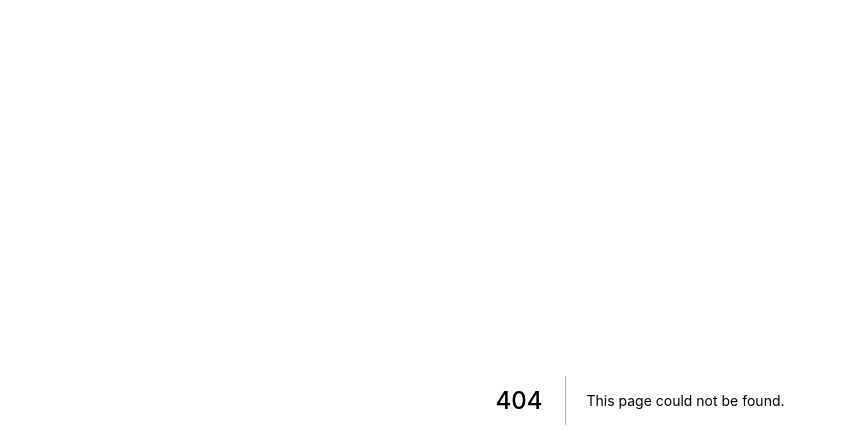
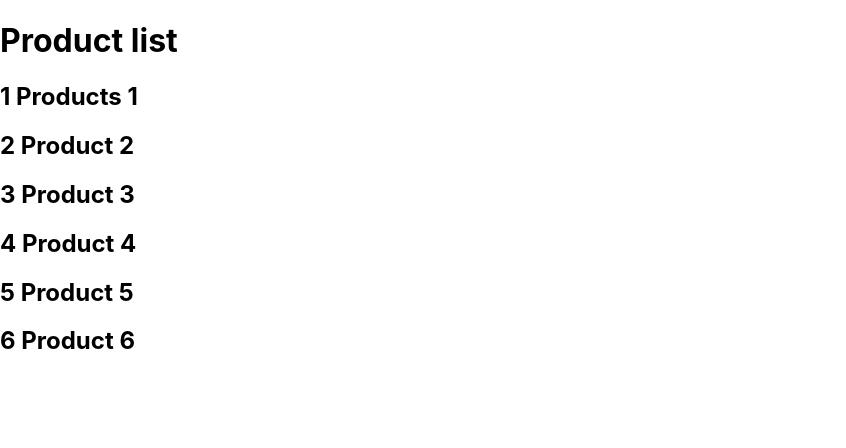
Before and after one commit to Sumit45doc/Nextjstut, a Next.js app: page /products in a window 1280 px wide. Before the commit this address had no page. Shown: the top 448 px of the page, without its empty margins (0-846 px from the left). Built offline with nearby package versions, Linux system fonts and the light colour scheme; data requests are answered from the project's data file.

Commit message:
ISR increamental static regeneration
IF we update backend it will not automatically SG occur in nextjs.So nextjs will ISR alway at given period of time to regenerate all static generation files

```diff
--- /dev/null
+++ b/db.json
@@ -0,0 +1,41 @@
+{
+  "product": [
+    {
+      "id": 1,
+      "title": "Products 1",
+      "price": 1001,
+      "description": "Desc 1"
+    },
+    {
+      "id": 2,
+      "title": "Product 2",
+      "price": 20,
+      "description": "Desc 2"
+    },
+    {
+      "id": 3,
+      "title": "Product 3",
+      "price": 300,
+      "description": "Desc 3"
+    },
+    {
+      "id": 4,
+      "title": "Product 4",
+      "price": 400,
+      "description": "Desc 4"
+    },
+    {
+      "id": 5,
+      "title": "Product 5",
+      "price": 500,
+      "description": "Desc 5"
+    },
+    {
+      "id": 6,
+      "title": "Product 6",
+      "price": 600,
+      "description": "Desc 6"
+    }
+
+  ]
+}
--- a/package.json
+++ b/package.json
@@ -6,9 +6,11 @@
     "dev": "next dev",
     "build": "next build",
     "start": "next start",
-    "lint": "next lint"
+    "lint": "next lint",
+    "serve-json": "json-server --watch db.json --port 4000"
   },
   "dependencies": {
+    "json-server": "^0.16.3",
     "next": "11.0.1",
     "react": "17.0.2",
     "react-dom": "17.0.2"
--- /dev/null
+++ b/pages/products/index.js
@@ -0,0 +1,32 @@
+import Link from "next/link"
+function ProductList({products}) {
+    return (
+        <div>
+            <h1>Product list</h1>
+            {
+                products.map((product) => {
+                    return (
+                        <div key={product.id}>
+                            <Link href={`/products/${product.id}`} passHref>
+                               <h2>{product.id} {product.title}</h2>
+                            </Link>
+                        </div>
+                    )
+                })
+            }
+        </div>
+    )
+}
+
+export default ProductList
+
+export async function getStaticProps() {
+    const response = await fetch("http://localhost:4000/product");
+    const data = await response.json()
+    return {
+        props: {
+            products: data
+        },
+        revalidate: 1
+    }
+}
```
Also changed, not shown: pages/products/[productId].js (added, +41 -0 lines), 1 other file (tests, documents, lock files or other folders).
